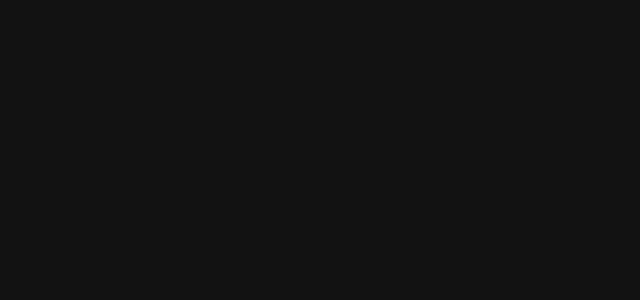
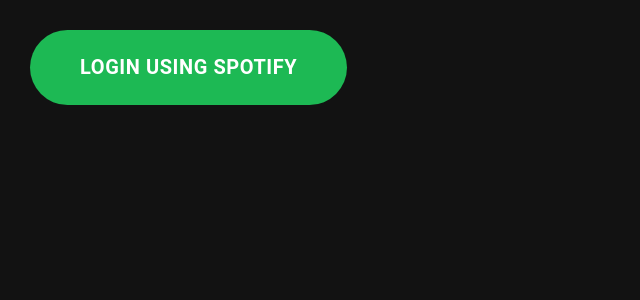
Before and after one commit to smkinx/spotify-artist-album, a React (Create React App) app: page / in a window 1280 px wide. Shown: the top 300 px of the page, without its empty margins (0-640 px from the left). Built offline with nearby package versions, Linux system fonts and the light colour scheme.

Commit message:
update artist card style

```diff
--- a/src/App.js
+++ b/src/App.js
@@ -16,7 +16,8 @@
             <Switch>
               <Route path="/login" component = {Login} />
               <Route path="/search" render = {(props) => <Search {...props} searchArtist = {this.props.searchArtist} artists = {this.props.artists}/>} />
-              <Route path="/album/:artistId" render = {(props) => <AlbumList {...props} fetchAlbum = {this.props.fetchAlbum} artists = {this.props.artists}/>} />
+              <Route path="/artist/:artistId" render = {(props) => <AlbumList {...props} fetchAlbum = {this.props.fetchAlbum} artists = {this.props.artists}/>} />
+              <Route path="/" component = {Login} />
             </Switch>
         </BrowserRouter>
       </div>
--- a/src/components/Login/login.css
+++ b/src/components/Login/login.css
@@ -1,4 +1,4 @@
-.button-login {
+.App .button-login {
   background: #1db954;
   font-size: 20px;
   border-radius: 50px;
--- a/src/components/Search/artistCard.js
+++ b/src/components/Search/artistCard.js
@@ -3,6 +3,7 @@
 import CardContent from '@material-ui/core/CardContent';
 import Typography from '@material-ui/core/Typography';
 import Rating from '@material-ui/lab/Rating';
+import { Link } from 'react-router-dom'
 import './style.css'
 
 const ArtistCard = (props) => {
@@ -13,6 +14,7 @@
     imageUrl = props.images[2].url;
   }
   return (
+    <Link className="artist-link" to={`/artist/${props.id}`}>
       <Card className="artist-card" elevation={0}>
 
         <div className="artist-image" style={{backgroundImage: `url(${imageUrl})`}}>
@@ -26,9 +28,10 @@
                 {followers} followers
               </Typography>
             </div>
-          <Rating name="half-rating" className="artist-ratings" value={ratings} precision={0.1} size="large"/>
+            <Rating name="half-rating" className="artist-ratings" value={ratings} precision={0.1} size="large" readOnly/>
           </CardContent>
       </Card>
+    </Link>
   )
 }
 
--- a/src/components/Search/style.css
+++ b/src/components/Search/style.css
@@ -20,6 +20,10 @@
    padding-top: 150px;
    width: 100%;
    background-size:cover;
+}
+
+.search-container .artist-link {
+   text-decoration: none;
 }
 
 .search-container .artist-info {
```
Lines whose indentation alone changed are shown as unchanged.
